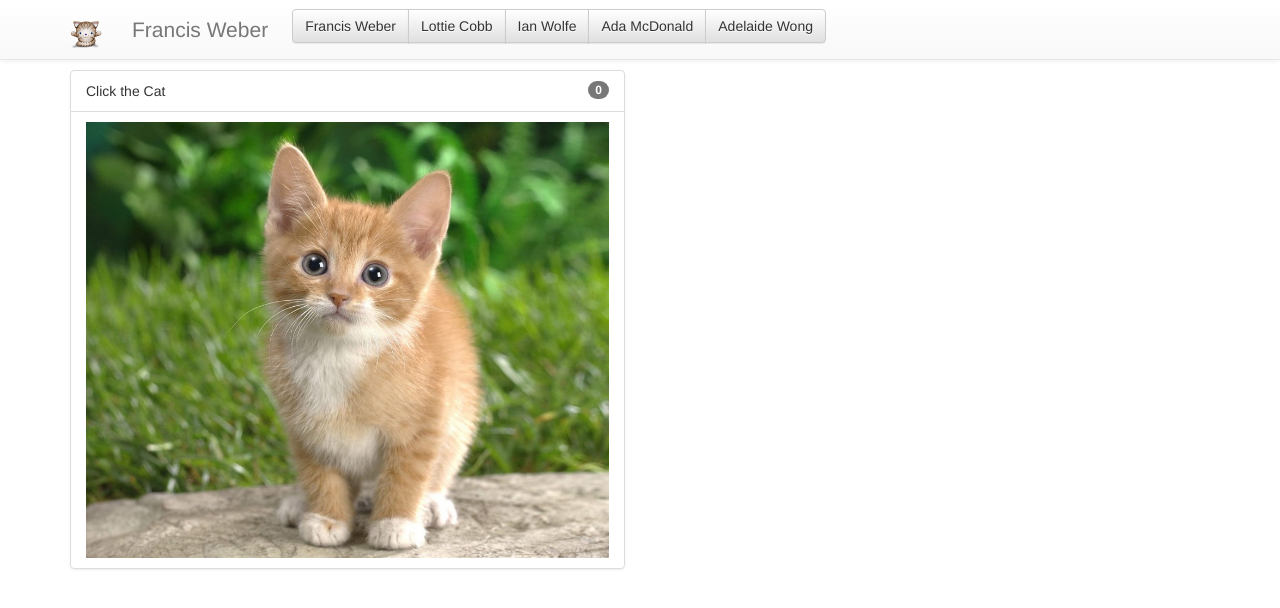
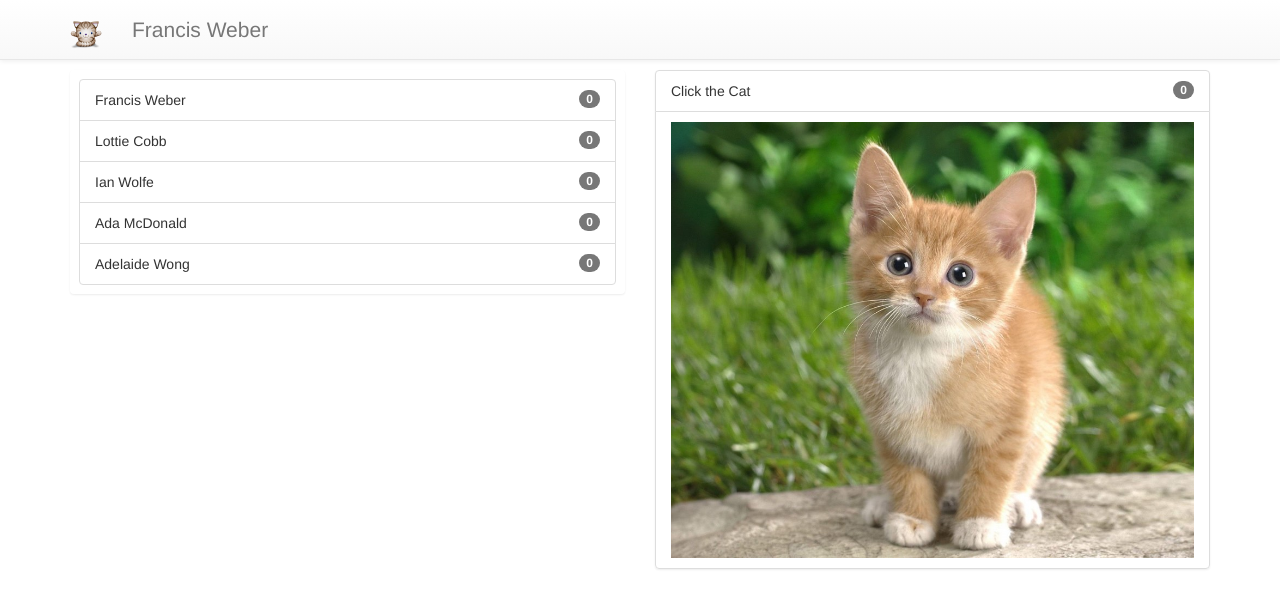
Before and after one commit to TimeBandit/catClicker, a plain HTML site: page index.html in a window 1280 px wide. Drawn offline with nearby package versions, Linux system fonts and the light colour scheme.

Commit message:
toyed around with the layout, settled on list-items with badges

```diff
--- a/index.html
+++ b/index.html
@@ -39,8 +39,6 @@
             </div>
             <div id="navbar" class="navbar-collapse collapse">
                 <ul class="nav navbar-nav">
-                    <div id="list" class="btn-group" role="group" aria-label="...">
-                    </div>
                 </ul>
             </div>
         </div>
@@ -48,7 +46,12 @@
 
     <div class="container">
     	<div class="row">
-    		<div class="col-sm-6 col-xs-12">
+            <div class="col-sm-6">
+                <ul class="list-group" id="list">
+                </ul>
+            </div>
+
+            <div class="col-sm-6">
                 <ul class="list-group">
                   <li class="list-group-item">
                     Click the Cat
--- a/static/js/app.js
+++ b/static/js/app.js
@@ -74,32 +74,40 @@ var model = {
 
 	var listView = {
 		init: function (argument) {
-			var list = document.getElementById("list");
-			var cats = controller.getCatList();
+			this.list = document.getElementById("list");
+			this.cats = controller.getCatList();
 
-			for (var i = 0; i < cats.length; i++) {
-
-				//<button type="button" class="btn btn-default">Left</button>
+			for (var i = 0; i < this.cats.length; i++) {
 
 				// create new list item
-				var button = document.createElement('button');
-				button.className = "btn btn-default";
-				button.type = "button";
-				button.innerHTML = cats[i].name;
+				var listItem = document.createElement('li');
+				listItem.className = "list-group-item";
+				listItem.innerHTML = this.cats[i].name;
+
+				var span = document.createElement('span');
+				span.className = "badge";
+				span.innerHTML = this.cats[i].get_count();
+
+				listItem.appendChild(span);
 
 				// add event
-				button.addEventListener('click', (function(cat, i){
+				listItem.addEventListener('click', (function(cat, i){
 
 					return function() {
 						controller.setCurrentCat(cat); // store the current cat index
 						catView.render();
+						this.init();
 						console.log(cat);
 					};
 
-				})(cats[i], i)); // use IIFE to bind a cat with a list item
+				})(this.cats[i], i)); // use IIFE to bind a cat with a list item
 
-				list.appendChild(button);
+				this.list.appendChild(listItem);
 			};
+		},
+
+		render: function (argument) {
+			// body...
 		}
 	};
 
@@ -137,16 +145,5 @@ var model = {
 		}
 	};
 
-	var dropDown = {
-
-		init: function function_name (argument) {
-			// body...
-		},
-
-		render: function function_name (argument) {
-			// body...
-		}
-	}
-
 	// make it all go
 	controller.init();
```
